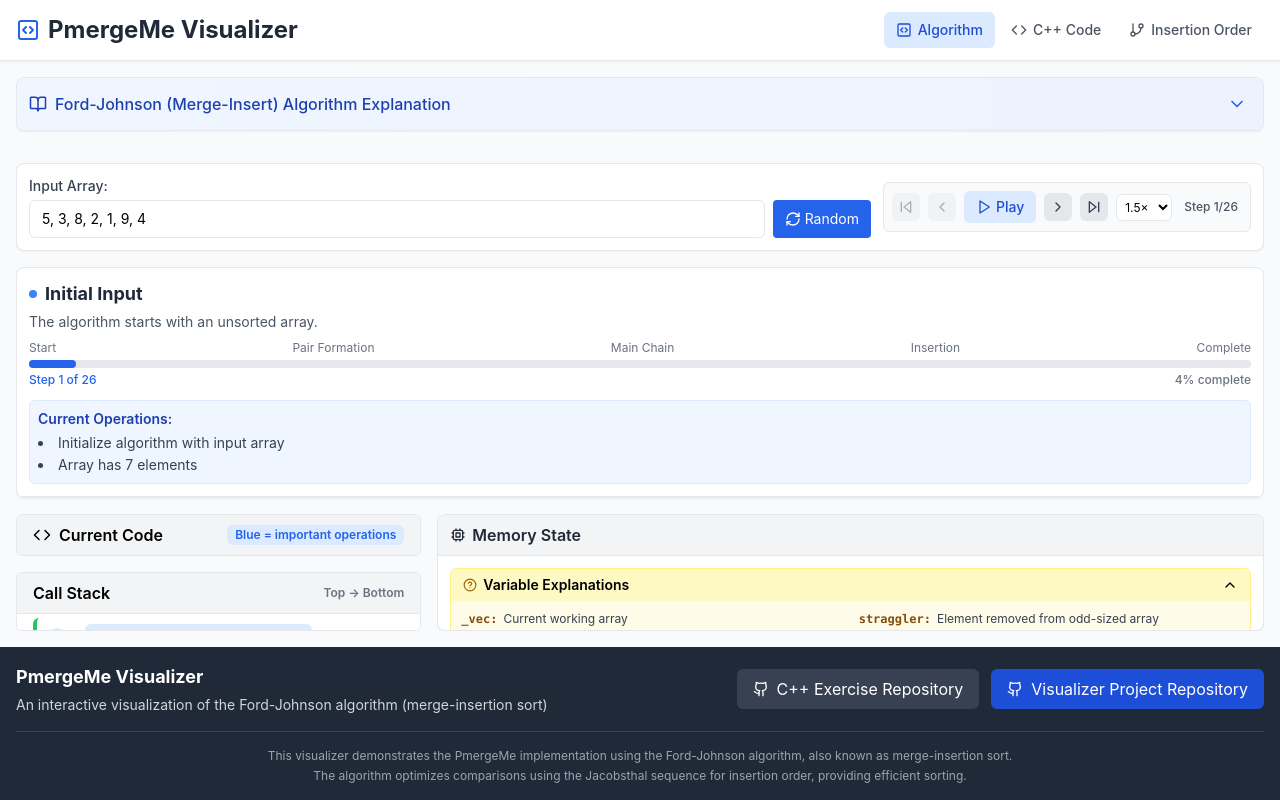
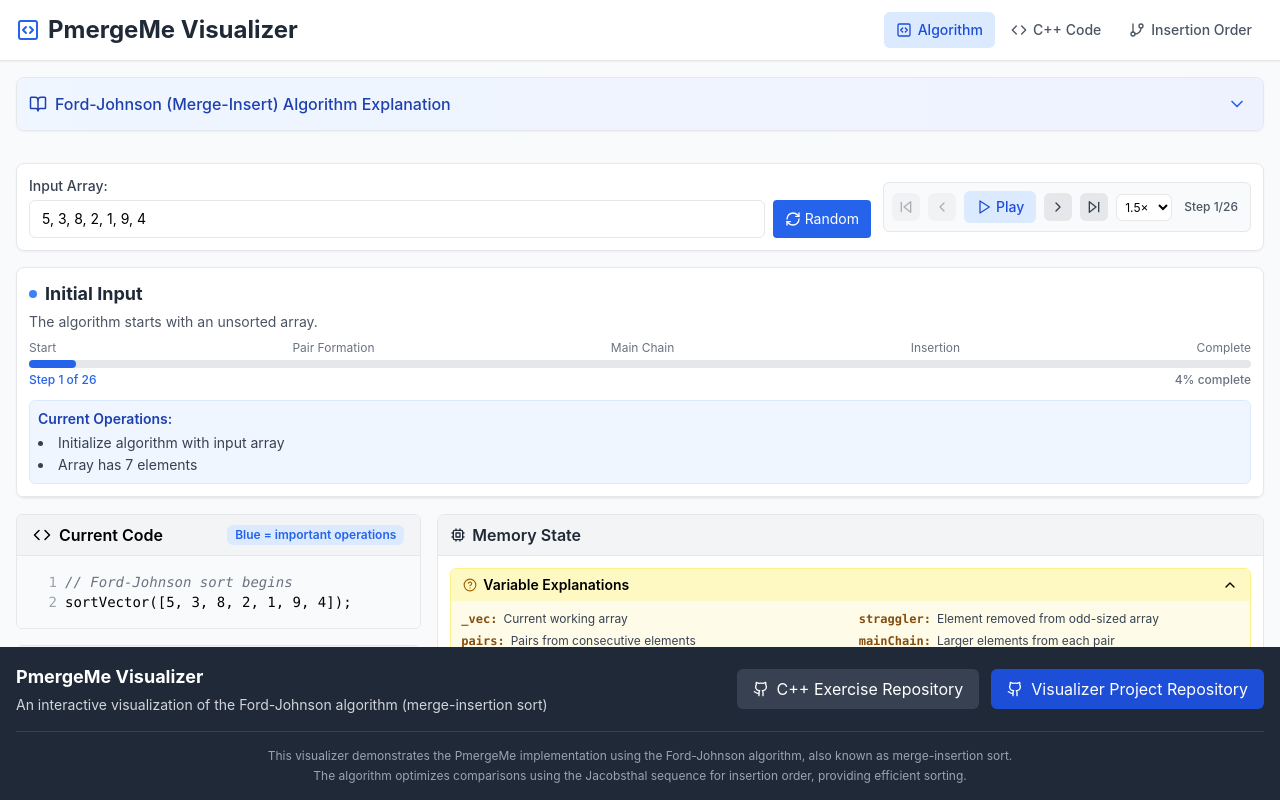
Before and after one commit to zelhajou/web-pmerge-me-visualizer, a React (Create React App) app: page / in a window 1280 px wide. Built offline with nearby package versions, Linux system fonts and the light colour scheme.

Commit message:
Fix: Scrollbar not triggering when pressing algo explanation button

```diff
--- a/src/App.js
+++ b/src/App.js
@@ -207,9 +207,9 @@ const App = () => {
         </div>
       )}
 
-      <main className="flex-1 overflow-hidden container mx-auto px-4 py-4 flex flex-col">
+      <main className="flex-1 overflow-y-auto container mx-auto px-4 py-4 flex flex-col">
         {/* Main Content Area - Changes based on active view */}
-        <div className="flex-1 overflow-hidden">
+        <div className="flex-1">
           {activeView === "algorithm" && (
             <div className="h-full flex flex-col">
               {/* Algorithm explanation */}
```
